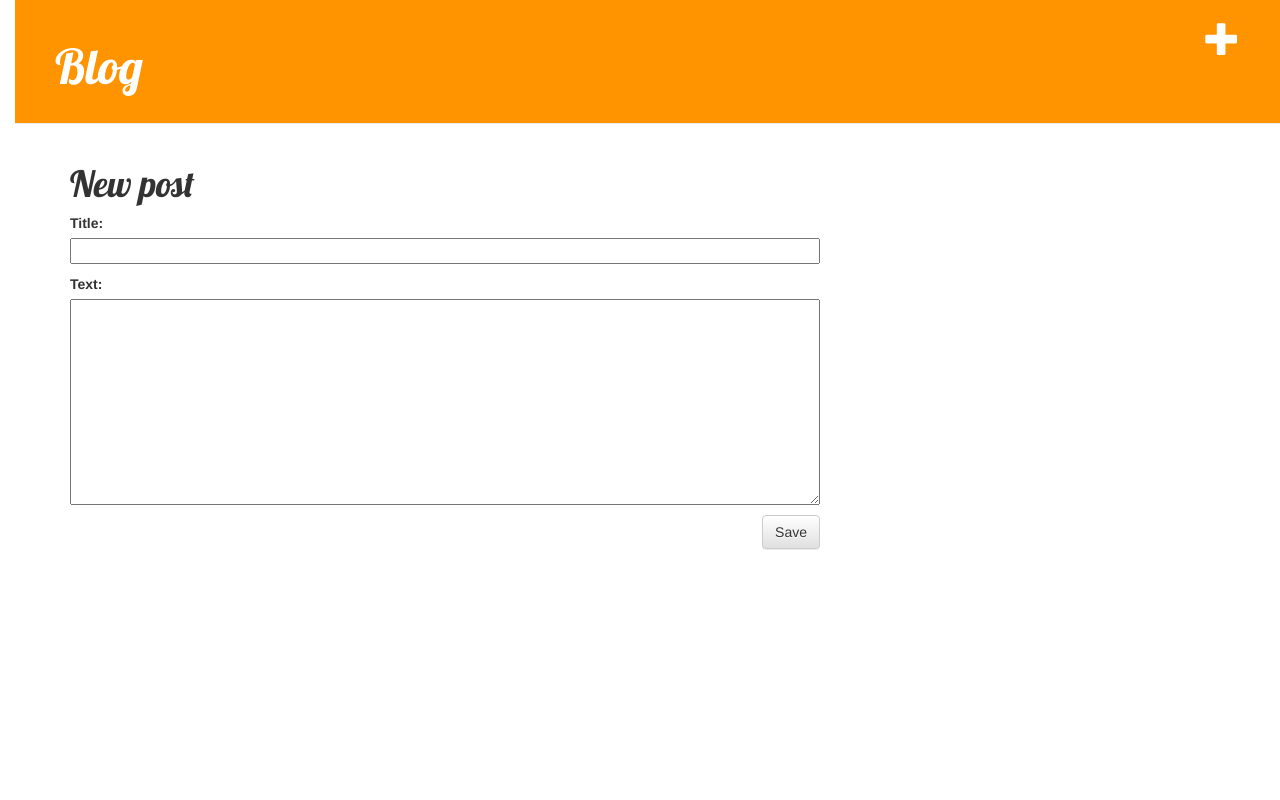
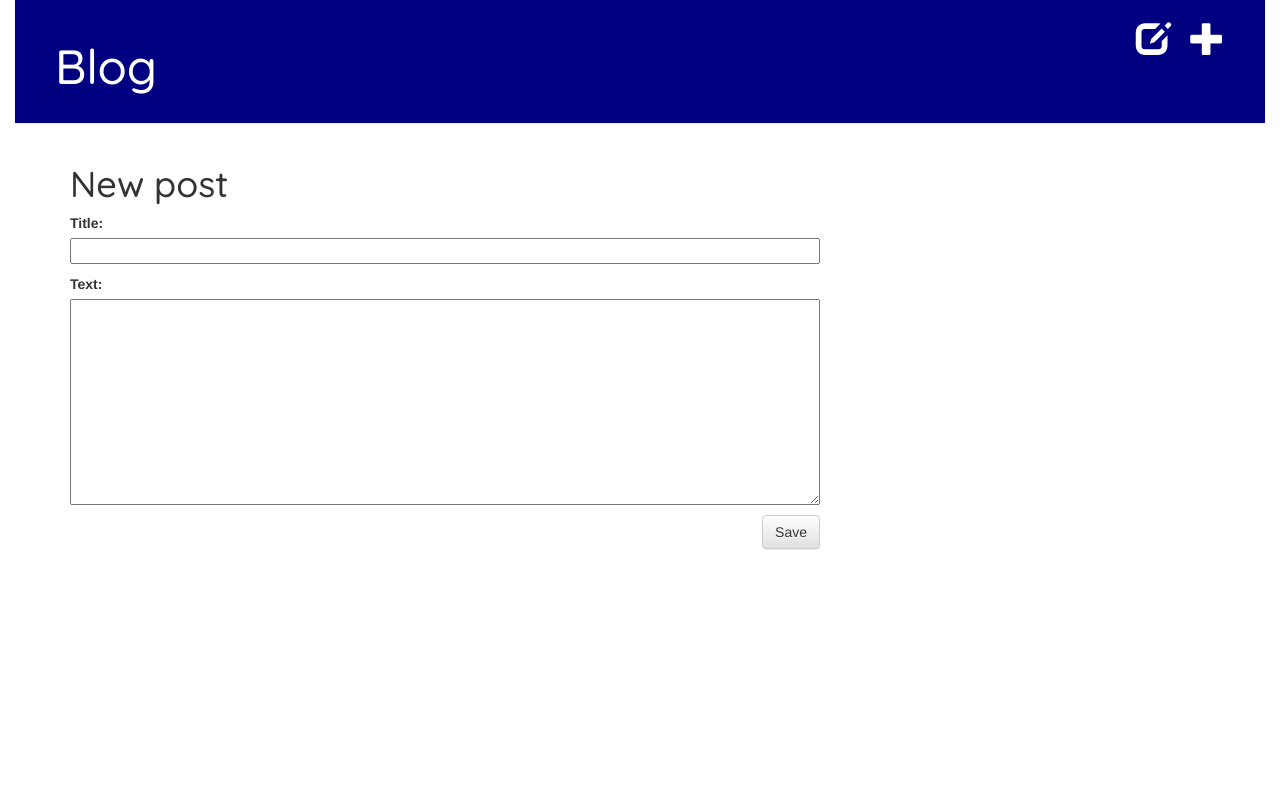
Before and after one commit to agnieszka-pychewicz/my-first-blog, a Django app: page /post/new/ in a window 1280 px wide. Run offline with Django 3.2, Linux system fonts and the light colour scheme; the visitor is signed in with stand-in values (Sample User, id 1); some libraries are stand-ins or nearby versions.

Commit message:
Added page with list of unpublished posts, publish and delete button.

```diff
--- a/blog/static/css/blog.css
+++ b/blog/static/css/blog.css
@@ -1,14 +1,15 @@
 h1 a {
-    color: #FCA205;
-    font-family: 'Lobster';
+    color: nevy;
+    font-family: 'Quicksand', sans-serif;
 }
 
 body{
     padding-left: 15px;
+    padding-right: 15px;
 }
 
 .page-header {
-    background-color: #ff9400;
+    background-color: navy;
     margin-top: 0;
     padding: 20px 20px 20px 40px;
 }
@@ -24,11 +25,12 @@ body{
 }
 
 h1, h2, h3, h4 {
-    font-family: 'Lobster', cursive;
+    font-family: 'Quicksand';
 }
 
 .date {
     color: #828282;
+    opacity: 50%;
 }
 
 .save {
--- a/blog/templates/blog/base.html
+++ b/blog/templates/blog/base.html
@@ -4,14 +4,15 @@
         <title>Blog</title>
         <link rel="stylesheet" href="//maxcdn.bootstrapcdn.com/bootstrap/3.2.0/css/bootstrap.min.css">
         <link rel="stylesheet" href="//maxcdn.bootstrapcdn.com/bootstrap/3.2.0/css/bootstrap-theme.min.css">
-        <link href='//fonts.googleapis.com/css?family=Lobster&subset=latin,latin-ext' rel='stylesheet' type='text/css'>
+        <link href="https://fonts.googleapis.com/css?family=Quicksand:300,400,500,700&amp;subset=latin-ext,vietnamese" rel="stylesheet" type="text/css">
         <link rel="stylesheet" href="{% static 'css/blog.css' %}">
     </head>
     <body>
         <div class="page-header">
             {% if user.is_authenticated %}
                 <a href="{% url 'post_new' %}" class="top-menu"><span class="glyphicon glyphicon-plus"></span></a>
-            {% endif %}
+                <a href="{% url 'post_draft_list' %}" class="top-menu"><span class="glyphicon glyphicon-edit"></span></a>
+                {% endif %}
             <h1><a href="/">Blog</a></h1>
         </div>
         <div class="content container">
--- a/blog/templates/blog/post_detail.html
+++ b/blog/templates/blog/post_detail.html
@@ -6,9 +6,12 @@
             <div class="date">
                 {{ post.published_date }}
             </div>
+        {% else %}
+            <a class="btn btn-default" href="{% url 'post_publish' pk=post.pk %}">Publish</a>
         {% endif %}
         {% if user.is_authenticated %}
             <a class="btn btn-default" href="{% url 'post_edit' pk=post.pk %}"><span class="glyphicon glyphicon-pencil"></span></a>
+            <a class="btn btn-default" href="{% url 'post_remove' pk=post.pk %}"><span class="glyphicon glyphicon-remove"></span></a>
         {% endif %}
         <h1>{{ post.title }}</h1>
         <p>{{ post.text|linebreaksbr }}</p>
--- a/blog/urls.py
+++ b/blog/urls.py
@@ -6,4 +6,7 @@ urlpatterns = [
     path('post/<int:pk>/', views.post_detail, name='post_detail'),
     path('post/new/', views.post_new, name='post_new'),
     path('post/<int:pk>/edit/', views.post_edit, name='post_edit'),
+    path('drafts/', views.post_draft_list, name='post_draft_list'),
+    path('post/<pk>/publish/', views.post_publish, name='post_publish'),
+    path('post/<pk>/remove/', views.post_remove, name='post_remove'),
 ]
--- a/blog/views.py
+++ b/blog/views.py
@@ -39,3 +39,17 @@ def post_edit(request, pk):
     else:
         form = PostForm(instance=post)
     return render(request, 'blog/post_edit.html', {'form': form})
+
+def post_draft_list(request):
+    posts = Post.objects.filter(published_date__isnull=True).order_by('create_date')
+    return render(request, 'blog/post_draft_list.html', {'posts': posts})
+
+def post_publish(request, pk):
+    post = get_object_or_404(Post, pk=pk)
+    post.publish()
+    return redirect('post_detail', pk=pk)
+
+def post_remove(request, pk):
+    post = get_object_or_404(Post, pk=pk)
+    post.delete()
+    return redirect('post_list')
```
Also changed, not shown: blog/templates/blog/post_draft_list.html (added, +11 -0 lines).
